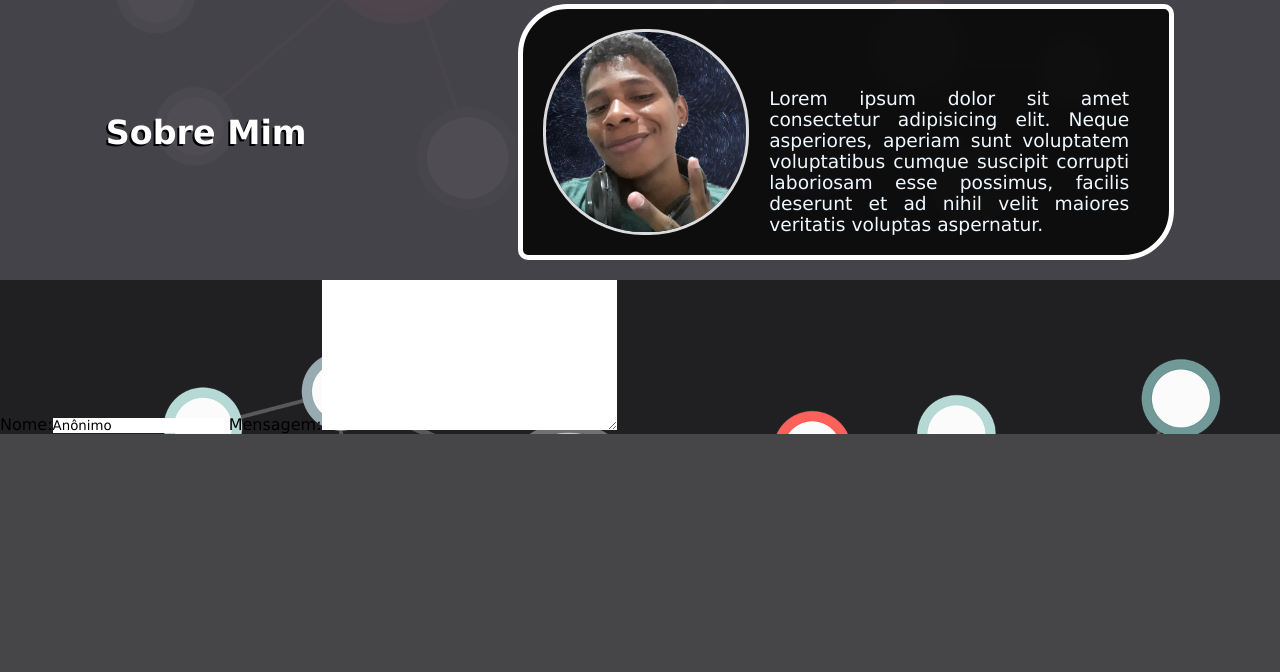
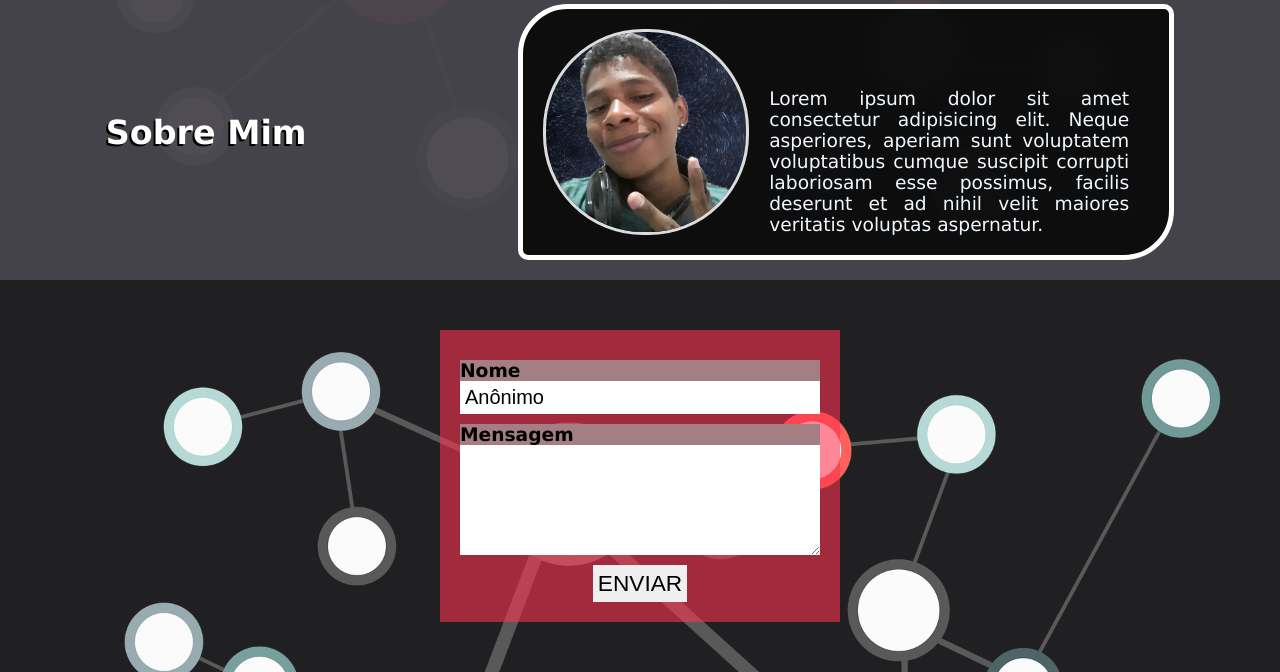
Before and after one commit to marcelo-py/portfolio3.0, a Django app: page / in a window 1280 px wide. Shown: the part 698-1370 px from the top of the page. Before the commit the page ends 1132 px from the top, so only its background shows below. Run offline with Django 3.2, Linux system fonts and the light colour scheme.

Commit message:
finalizado, formulario bem setado

```diff
--- a/portfolio/templates/index.html
+++ b/portfolio/templates/index.html
@@ -44,10 +44,18 @@
             </div>
         </section>
     </main>
-    <div>
+    <div id="formulario-pai">
         <form action="{{index}}" method="POST">
-
-                {{formulario}}
+            {% csrf_token %}
+            <div>
+                <label for="id_nome">Nome</label>
+                {{formulario.nome}}
+            </div>
+            <div>
+                <label for="id_mensagem">Mensagem</label>
+                {{formulario.mensagem}}
+            </div>
+            <button>ENVIAR</button>
         </form>
     </div>
 {%endblock%}
--- a/statics/css/styles.css
+++ b/statics/css/styles.css
@@ -142,7 +142,44 @@ body{
     margin: 0 20px;
     text-align: justify;
 }
+#formulario-pai{
+    display: flex;
+    justify-content: center;
+}
+#formulario-pai form{
+    background-color: #ff334e93;
+    padding: 20px;
+    margin: 50px 0;
+}
+#formulario-pai form div{
+    margin: 10px 0;
+    background-color: #a37f84;
 
+}
+#formulario-pai form input{
+    width: 350px;
+    font: 15pt arial;
+    display: block;
+    padding: 5px;
+}
+#formulario-pai form button{
+    font-weight: bold;
+    font: 17pt arial;
+    padding: 5px;
+    display: block;
+    margin: 0 auto;
+}
+#formulario-pai form label{
+    font-size: 14pt;
+    font-weight: bold;
+}
+#formulario-pai form textarea{
+    display: block;
+    width: 350px;
+    padding: 5px;
+    font: 15pt arial;
+    height: 100px;
+}
 @media (max-width: 350px){
     .home{
         height: auto;
```
